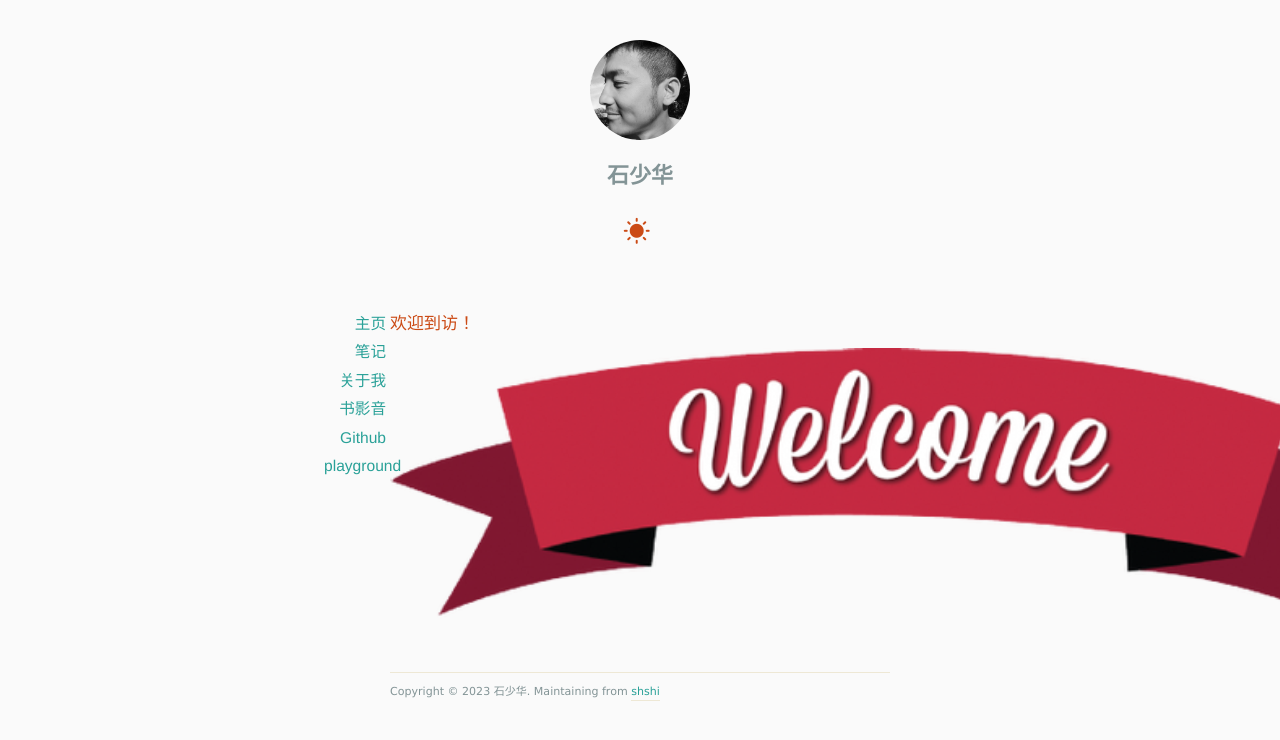
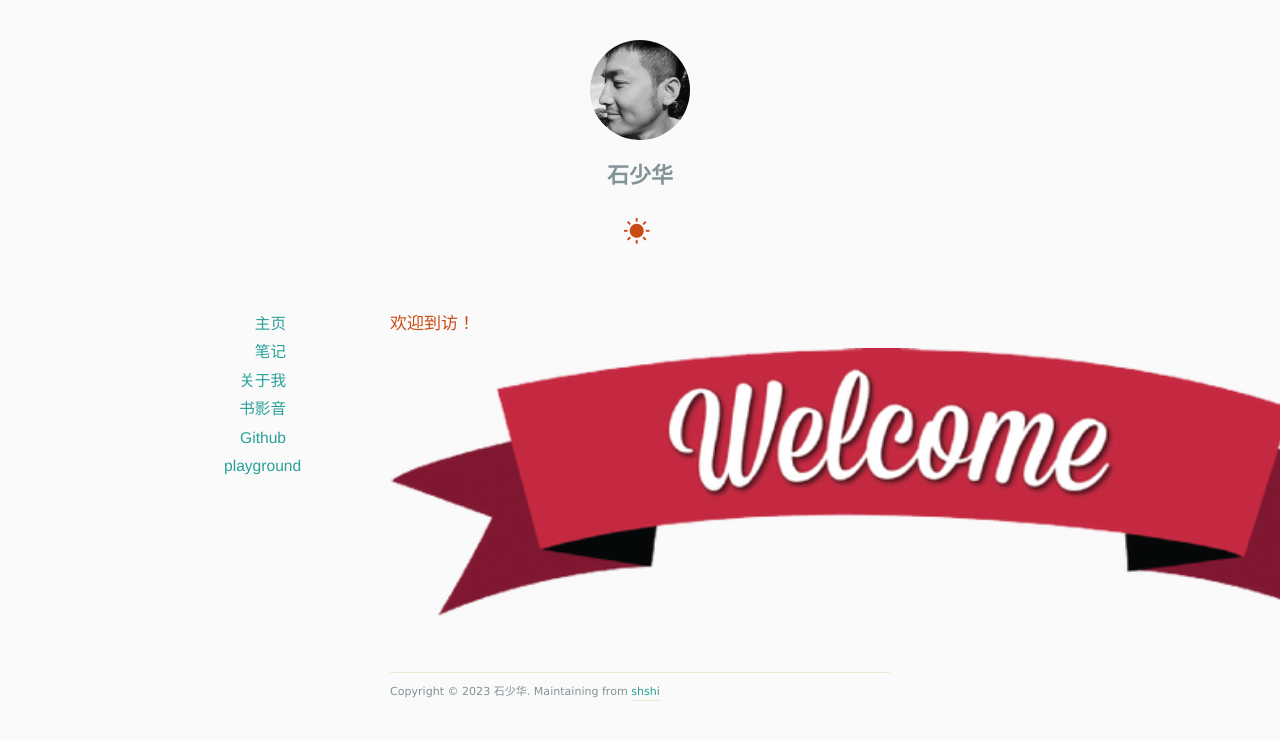
Before and after one commit to shshi/shishaohua.github.io, a Jekyll site: the page built from docs/index.html, in a window 1280 px wide. Shown: the top 740 px of the page. Built offline with Jekyll 4.4.1, drawn with Linux system fonts in a browser that asks for light colours; nearby versions of some CDN libraries; the list of posts is cut into pages by our own code.

Commit message:
Update style.css

```diff
--- a/docs/assets/css/style.css
+++ b/docs/assets/css/style.css
@@ -170,7 +170,7 @@ h3 {
 	text-align: right;
 	width: 100px; /*** 160px ***/
 	top: 0;
-	left: -100px; /*** -240px ***/
+	left: -200px; /*** -240px ***/
 }
 
 #sidebar li {
```
